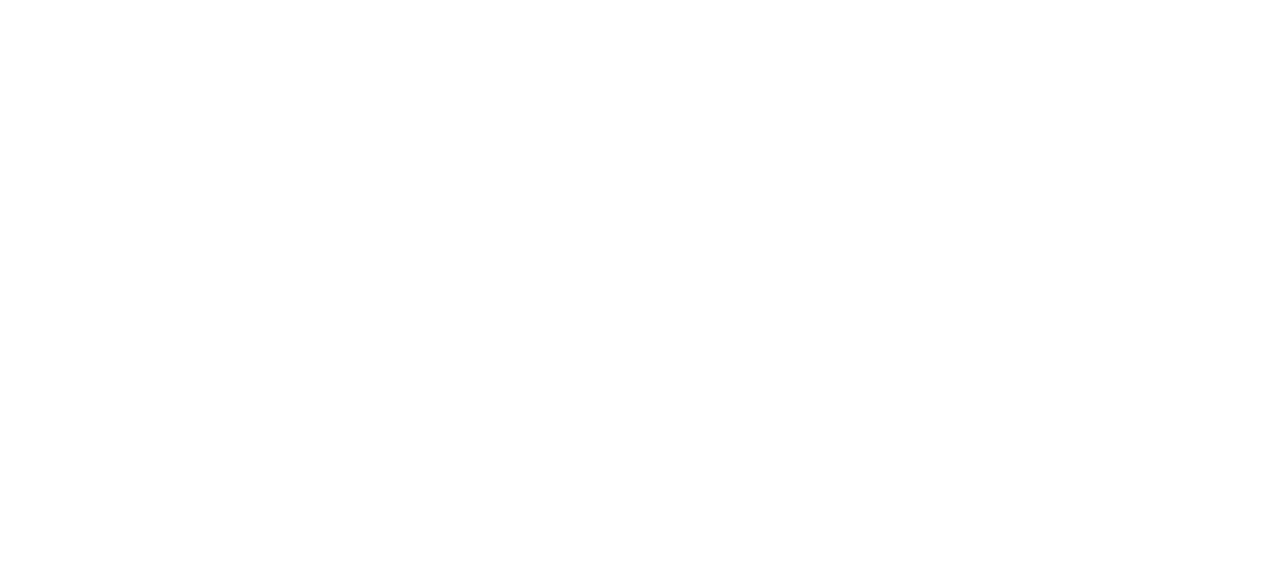
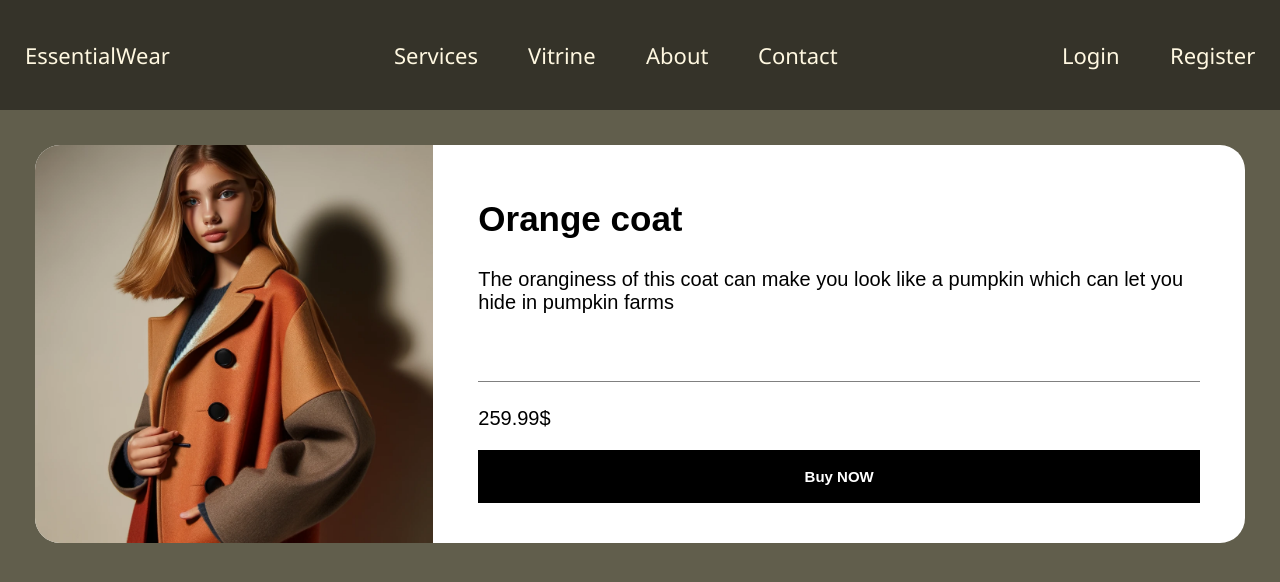
Before and after one commit to BdeB-Org/tp-1-partie1-tp1-karl-yasser, a plain HTML site: page html/prod2.html in a window 1280 px wide. Drawn offline with nearby package versions, Linux system fonts and the light colour scheme; a web font is replaced by a local one.

Commit message:
Added product two and three

```diff
--- a/css/commun.css
+++ b/css/commun.css
@@ -46,6 +46,7 @@ nav {
     list-style: none;
     /* Removes bullet points from the list */
 }
+
 
 /* Animation of ze year */
 /* Source : Hover.css */
--- a/html/prod2.html
+++ b/html/prod2.html
@@ -0,0 +1,46 @@
+<html lang="fr">
+<head>
+    <meta charset="UTF-8">
+    <title>EssentialWear</title>
+
+    <link href="../css/commun.css" rel="stylesheet" />
+    <link href="https://fonts.googleapis.com" rel="preconnect" />
+    <link crossorigin="" href="https://fonts.gstatic.com" rel="preconnect" />
+    <link href="https://fonts.googleapis.com/css2?family=Protest+Revolution&amp;display=swap" rel="stylesheet" />
+    <link href="https://fonts.googleapis.com/css2?family=Material+Symbols+Outlined:opsz,wght,FILL,GRAD@20..48,100..700,0..1,-50..200" rel="stylesheet">
+    <link href="https://fonts.googleapis.com/css2?family=Kode+Mono:wght@500&amp;display=swap" rel="stylesheet" />
+</head>
+<body>
+<nav>
+    <a class="nav_links">EssentialWear</a>
+    <div class="nav_container">
+        <a class="nav_links">Services</a>
+        <a class="nav_links">Vitrine</a>
+        <a class="nav_links">About</a>
+        <a class="nav_links">Contact</a>
+    </div>
+
+    <div class="nav_container">
+        <a class="nav_links">Login</a>
+        <a class="nav_links">Register</a>
+    </div>
+</nav>
+
+<section>
+    <div id="main">
+        <img class="prod_image" src="../images/red-coat.png" alt="Image magnifique d'un manteau">
+        <div id="text">
+            <div>
+                <h1>Orange coat</h1>
+                <p class="desc">The oranginess of this coat can make you look like a pumpkin which can let you hide in pumpkin farms</p>
+            </div>
+            <div>
+                <div id="line"></div>
+                <p class="price">259.99$</p>
+                <button class="prod_cta">Buy NOW</button>
+            </div>
+        </div>
+    </div>
+</section>
+</body>
+</html>
```
Also changed, not shown: html/prod1.html (+1 -1 lines), html/prod3.html (+46 -0 lines), images/red-coat.png (added), 1 other file.
